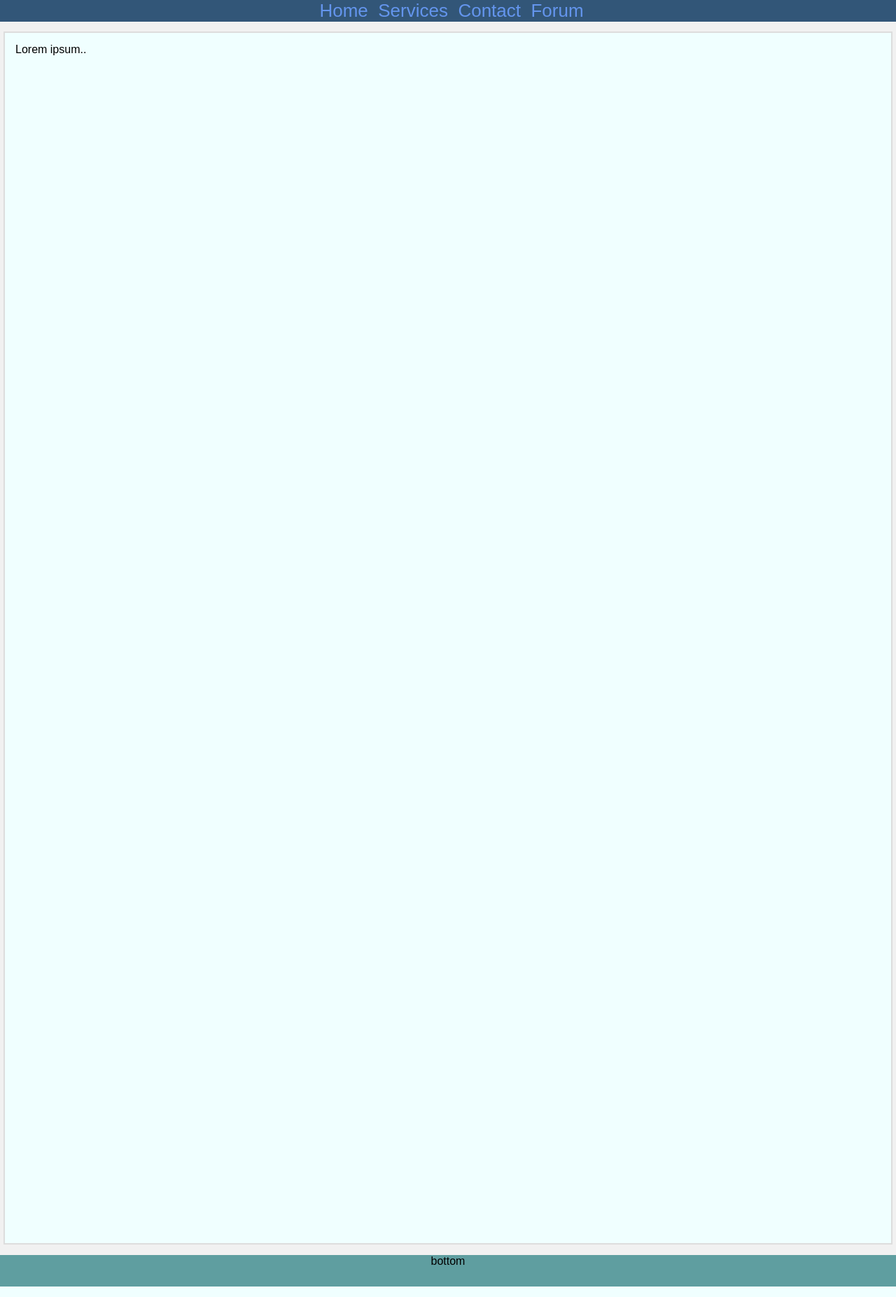
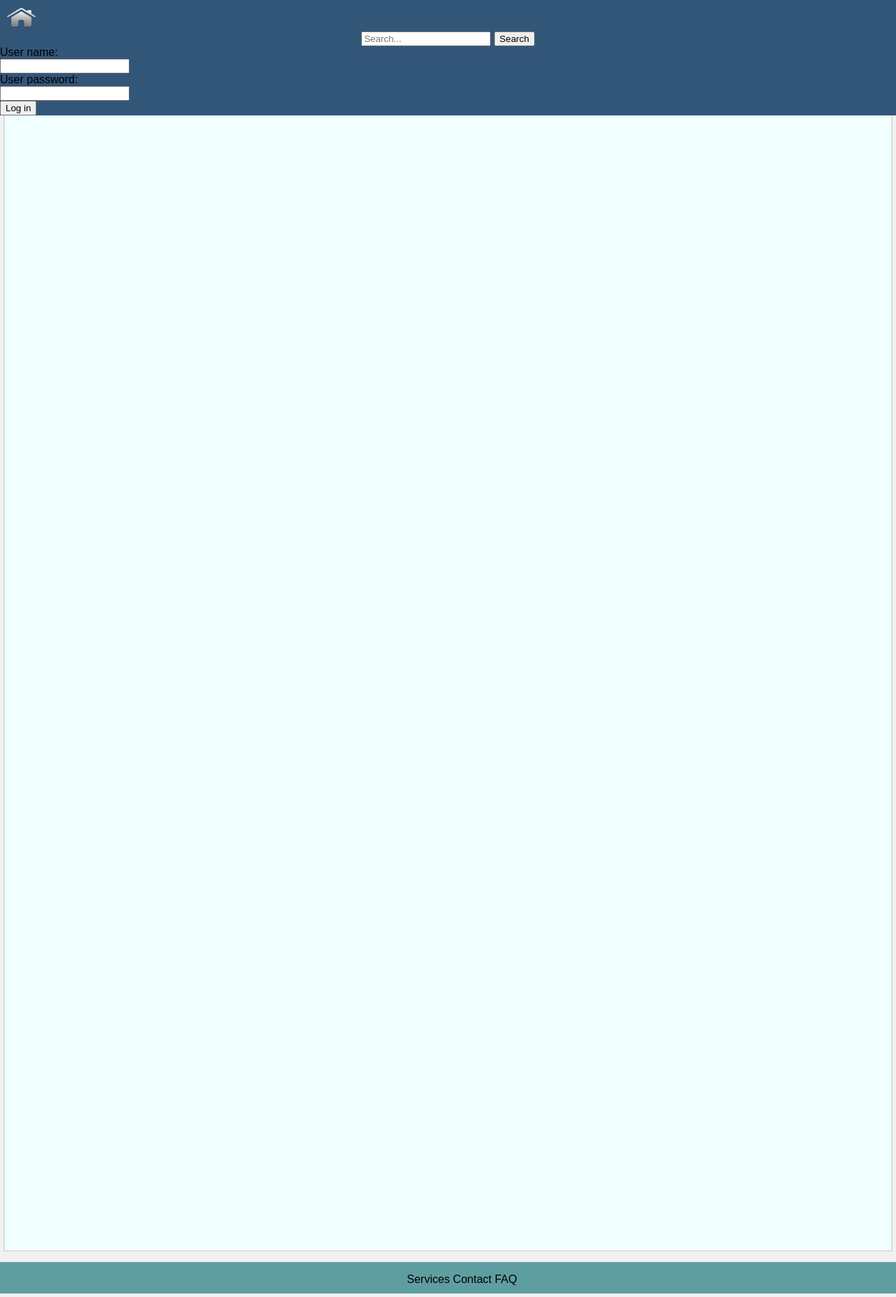
Before and after one commit to IgorJakovljevic/TU-Graz-ADS-Project, a PHP site: page /products.html in a window 1280 px wide. Shown: the whole page at 70% size. Run offline with PHP 8.4, Linux system fonts and the light colour scheme.

Commit message:
Modified files in HTML folder.

```diff
--- a/HTML-Templates/products.html
+++ b/HTML-Templates/products.html
@@ -9,26 +9,45 @@
 <body>
 
 <div id="nav">
-    <div id="nav-wrapper">
-        <ul>
-            <li><a href="#">Home</a></li>
-            <li><a href="#">Services</a></li>
-            <li><a href="#">Contact</a></li>
-            <li><a href="#">Forum</a></li>
-        </ul>
+    <img src="Icons/Home-button.png" alt="HTML5 Icon">
+
+<center>
+    <div class="search">
+        <form>
+            <input type="text"  placeholder="Search..." required/>
+            <input type="button" name="button"  value="Search"/>
+        </form>
+    </div>
+</center>
+
+ <div class="Login">
+     <form>
+        User name:<br>
+        <input type="text" name="username">
+        <br>
+        User password:<br>
+        <input type="password" name="psw">
+         <br>
+         <input type="submit" value="Log in">
+     </form>
     </div>
 </div> <!-- end nav div-->
 
-
-
 <div id="wrapper">
-    <div id="content">
+    <div class="content">
     Lorem ipsum..
     </div>
 </div>
 
 <div id="footer">
-    bottom
+
+    <div id="f-wrapper">
+        <ul>
+            <li><a href="#">Services</a></li>
+            <li><a href="#">Contact</a></li>
+            <li><a href="#">FAQ</a></li>
+        </ul>
+    </div>
 </div>
 
 </body>
--- a/HTML-Templates/style.css
+++ b/HTML-Templates/style.css
@@ -80,57 +80,29 @@
     top: 0;
 }
 
-#nav a{
-    color:cornflowerblue;
-    text-decoration: none;
-    font-size: 26px;
+#nav img{ /*--Logo button--*/
+    width:45px;
+    height:36px;
+    padding: 0;
+    display:inline-block;
+    margin: 5px 8px 0 8px;
+    position: static;
 }
 
-#nav-wrapper{
-    width: 960px;
-    margin: 0 auto;
-    text-align: center;
-}
-
-#nav ul{
-    list-style-type: none;
-    padding: 0;
-    margin: 0;
-}
-
-#nav li {
-    padding-left: 10px;
-}
-
-#nav ul li  {
-    display: inline-block;
-
-}
-
-#nav  ul  li a:hover{
-    background-color: #F1F1F1 ;
-}
-
-
-#nav ul li a;visited{
-    display: block;
-    padding: 15px;
-    color: #CCC;
-    text-decoration: none;
+#nav img:hover{
+    background-color: #3a638a;
 }
 
 #wrapper{
     width: 100%;
     margin: 0 auto;
-    text-align: left;
 }
 
-
-#content{
+.content{
     background-color: azure;
     border: 2px solid #DDD;
     padding: 15px;
-    margin: 45px 5px 15px 5px;
+    margin: 55px 5px 15px 5px;
     height: 1700px;
 }
 
@@ -139,9 +111,82 @@
     text-align: center;
     height: 45px;
     width: auto;
+    text-decoration: none;
+    list-style-type: none;
 
 }
 
+#f-wrapper{
+    max-width: 450px;
+    width: 100%;
+    text-align: center;
+    display: inline-block;
+    list-style-type: none;
+
+}
+
+#footer a{ /*-- Font style--*/
+    color:black;
+    text-decoration: none;
+    font-size: 16px;
+}
+
+#footer a:hover{
+    color: aliceblue;
+}
+
+#footer ul li  {
+    display: inline-block;
+
+
+/*--search bar--*/
+
+
+
+.search {
+    padding:0;
+    background:rgba(50, 50, 50, 0.2);
+    border:0px solid #dbdbdb;
+    position: absolute;
+}
+
+.button {
+    position:relative;
+    padding:6px 15px;
+    left:-8px;
+    border:2px solid #207cca;
+    background-color:#207cca;
+    color:#fafafa;
+}
+.button:hover  {
+    background-color:#fafafa;
+    color:#207cca;
+}
+
+::-moz-placeholder { /* For Mozilla Firefox 19+ */
+    color: #dd3333;
+    font-family:Helvetica Neue;
+    font-weight:bold;
+}
+
+::-webkit-input-placeholder { /* For WebKit browsers */
+    color:    #dd3333;
+    font-family:Helvetica Neue;
+    font-weight:bold;
+}
+
+:-ms-input-placeholder { /* For Internet Explorer 10+ */
+    color:    #dd3333;
+    font-family:Helvetica Neue;
+    font-weight:bold;
+}
+
+
+/*-- Log In--*/
+
+.Login{
+
+}
 /*#content{
     background-color: antiquewhite;
     display: inline-block;
```
Also changed, not shown: HTML-Templates/Icons/Home-button.png.
